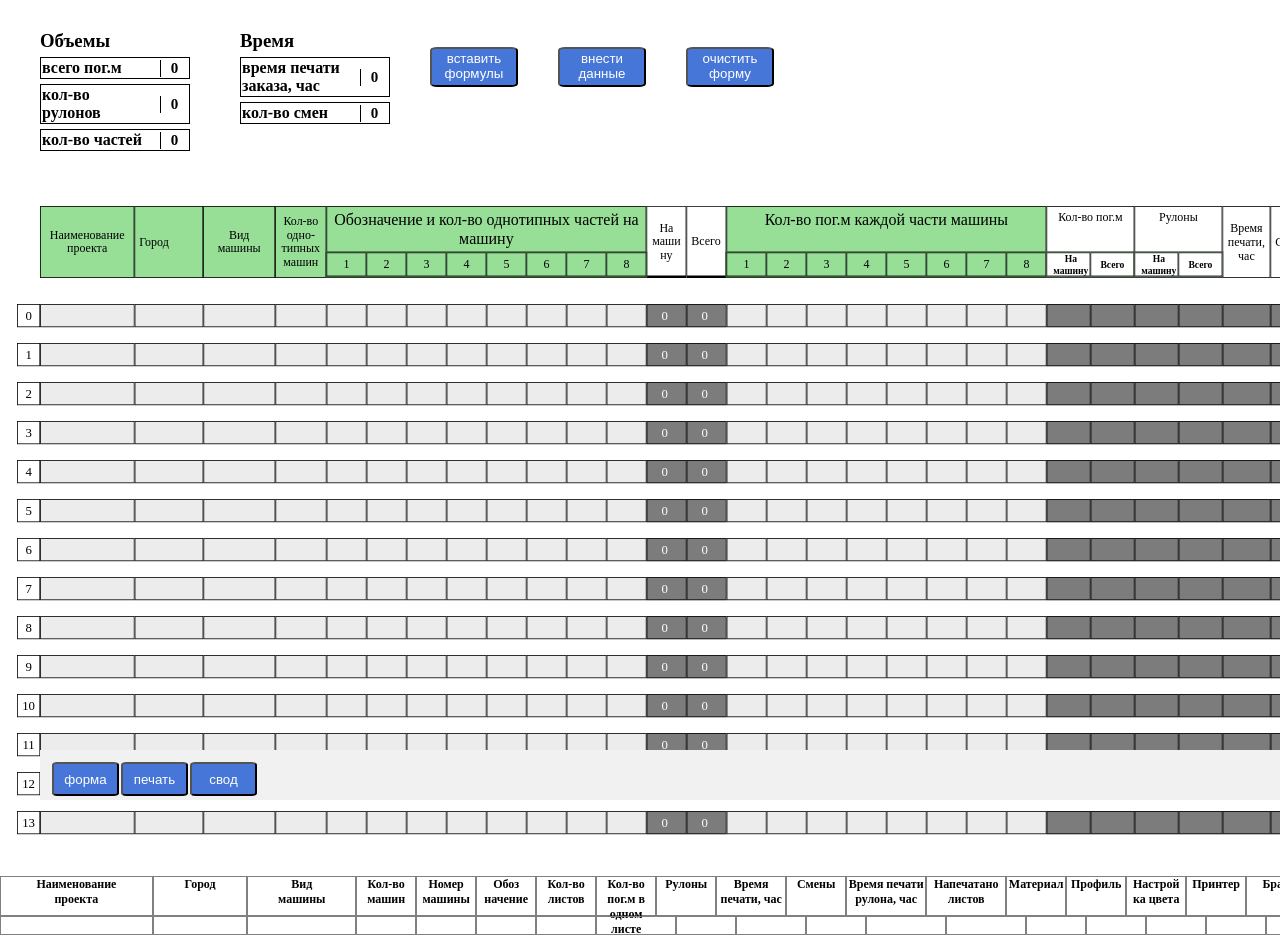
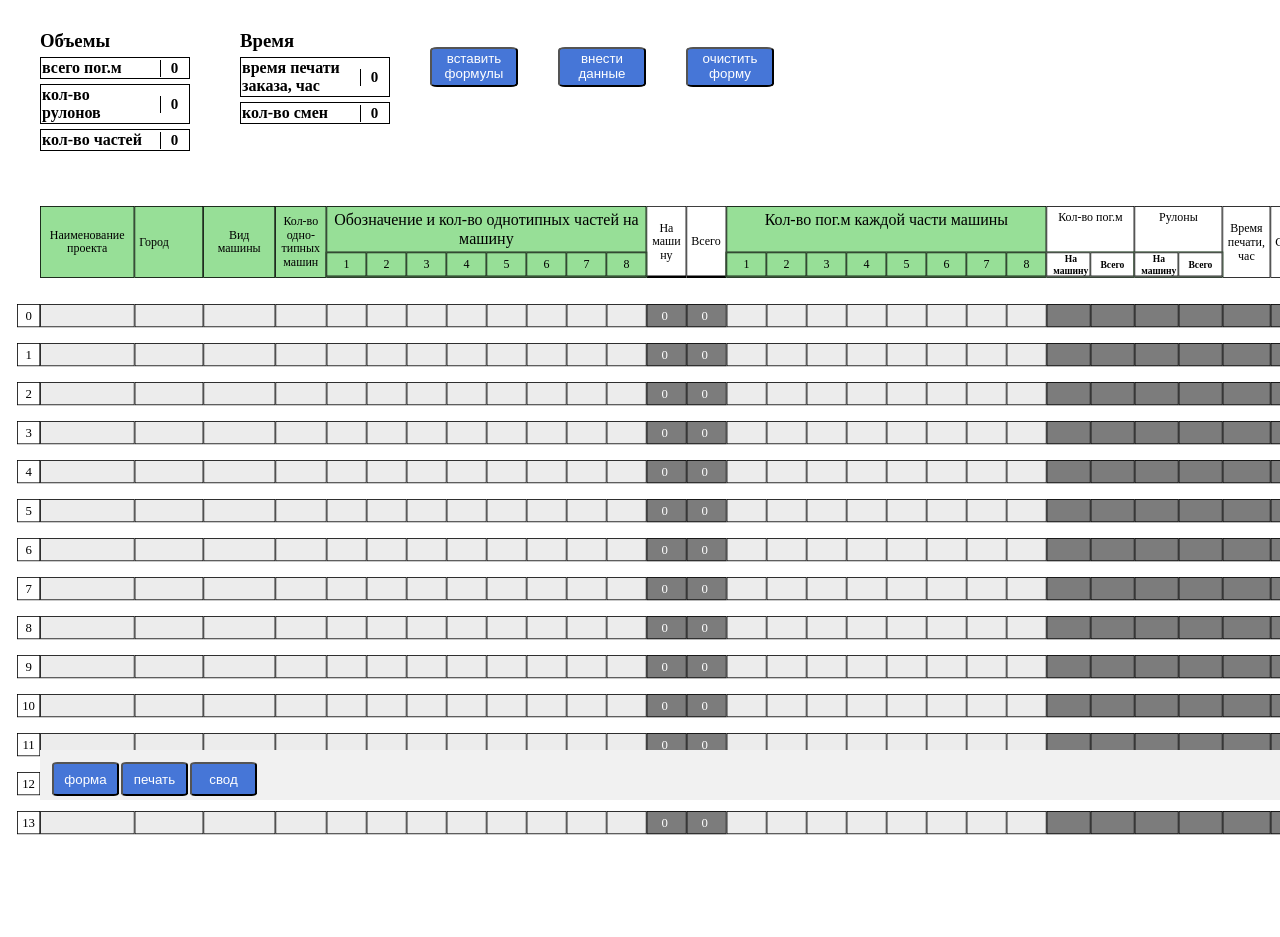
Before and after one commit to umer134/SV_Table_CRM, a React (Vite) app: page / in a window 1280 px wide. Shown: the top 937 px of the page. After the commit the page ends 876 px from the top, so only its background shows below. Built offline with nearby package versions, Linux system fonts and the light colour scheme.

Commit message:
need to add svod_tech_store-hook

```diff
--- a/src/App.jsx
+++ b/src/App.jsx
@@ -1,11 +1,11 @@
 import { useState } from 'react'
-import './App.css'
 import FormTable from './components/form/formTable/FormTable'
 import FormBoxes from './components/form/formBoxes/FormBoxes'
 import FormInputs from './components/form/formInputs/FormInputs'
 import Footer from './components/footer/Footer'
 import SvodTech_table from './components/svod_tech/svodTable/SvodTable'
 import SvodInputs from './components/svod_tech/svodInputs/SvodInputs'
+import './App.css'
 
 
 function App() {
@@ -15,6 +15,8 @@ function App() {
   const [cleanForm, setCleanForm] = useState(false);
   const [tableIndex, setTableIndex] = useState(Array(60).fill());
   const [currentIndex, setCurrentIndex] = useState(0)
+  const [tableWindow, setTableWindow] = useState("form");
+
   tableRows?.map((_, index) => {
     for (let i=0; i <= tableIndex.length; i++){
       if(tableIndex[i] == index){
@@ -26,7 +28,12 @@ function App() {
 
   return (
     <div >
-     <div className="header">
+      {
+      tableWindow == "form"
+      ?
+      (
+      <div>
+      <div className="header">
      <FormTable index={currentIndex} start={start}
       setStart={setStart} cleanForm={cleanForm}
       setCleanForm={setCleanForm} />
@@ -41,10 +48,21 @@ function App() {
       ))
      }
      </div>
-     <SvodTech_table />
-     <SvodInputs />
+      </div>
+     ):null
+     }
+     {
+      tableWindow == "summary"
+      ?
+      (
+        <>
+        <SvodTech_table />
+        <SvodInputs />
+        </>
+      ):null
+     }
      <div className='footer'>
-     <Footer />
+     <Footer index={currentIndex} tableWindow={tableWindow} setTableWindow={setTableWindow} />
      </div>
     </div>
   )
--- a/src/components/form/formInputs/FormInputs.jsx
+++ b/src/components/form/formInputs/FormInputs.jsx
@@ -1,6 +1,6 @@
 import { useEffect } from "react";
 import "./formInputs.css"
-import rowStores from "../../../store/hooks/inxex";
+import rowStores from "../../../store/hooks/form_index";
 
 const FormInputs = ({index, start, setStart, cleanForm, setCleanForm}) => {
 
--- a/src/components/form/formTable/FormTable.jsx
+++ b/src/components/form/formTable/FormTable.jsx
@@ -1,4 +1,4 @@
-import rowStores from "../../../store/hooks/inxex";
+import rowStores from "../../../store/hooks/form_index";
 
 const FormTable = ({index, start, setStart, cleanForm, setCleanForm}) => {
 
--- a/src/components/svod_tech/svodInputs/SvodInputs.jsx
+++ b/src/components/svod_tech/svodInputs/SvodInputs.jsx
@@ -3,28 +3,27 @@ import "./svodInputs.css"
 
 const SvodInputs = () => {
     return (
-        <div className="SV_table__head">
-        <div className="SV_name__project"></div>
-        <div className="SV_city"></div>
-        <div className="SV_view__machine"></div>
-        <div className="SV_quantity__machine"></div>
-        <div className="SV_number__machine"></div>
-        <div className="SV_name"></div>
-        <div className="SV_quantity__lists"></div>
-        <div className="SV_quantity__pogm"></div>
-        <div className="SV_rolls"></div>
-        <div className="SV_printing__time"></div>
-        <div className="SV_relays"></div>
-        <div className="SV_printing__time-relay"></div>
-        <div className="SV_printed__lists"></div>
-        <div className="SV_material"></div>
-        <div className="SV_profile"></div>
-        <div className="SV_color__settings"></div>
-        <div className="SV_printer"></div>
-        <div className="SV_brak"></div>
-        <div className="SV_status__print">
-            <div></div>
-            <div className="SV_SP__cells">
+        <div className="SVI_table__head">
+        <input className="SVI_name__project"/>
+        <input className="SVI_city"/>
+        <input className="SVI_view__machine"/>
+        <input className="SVI_quantity__machine"/>
+        <input className="SVI_number__machine"/>
+        <input className="SVI_name"/>
+        <input className="SVI_quantity__lists"/>
+        <input className="SVI_quantity__pogm"/>
+        <input className="SVI_rolls"/>
+        <input className="SVI_printing__time"/>
+        <input className="SVI_relays"/>
+        <input className="SVI_printing__time-relay"/>
+        <input className="SVI_printed__lists"/>
+        <input className="SVI_material"/>
+        <input className="SVI_profile"/>
+        <input className="SVI_color__settings"/>
+        <input className="SVI_printer"/>
+        <input className="SVI_brak"/>
+        <div className="SVI_status__print">
+            <div className="SVI_SP__cells">
                 <input />
                 <input />
                 <input />
@@ -46,10 +45,10 @@ const SvodInputs = () => {
                 <input />
                 <input />
             </div>
-        </div>
-        <div className="SV_mounting"></div>
-        <div className="SV_dismantling"></div>
-        <div className="SV_type"></div>
+            </div>
+        <input className="SVI_mounting"/>
+        <input className="SVI_dismantling"/>
+        <input className="SVI_type"/>
     </div>
      );
 }
--- a/src/components/svod_tech/svodInputs/svodInputs.css
+++ b/src/components/svod_tech/svodInputs/svodInputs.css
@@ -5,86 +5,106 @@
 } */
 
 
-.SV_table__head{
+.SVI_table__head{
+    margin-left: 40px;
     display: flex;
     flex-direction: row;
     max-height: 40px;
     max-width: 110%;
     min-width: 110%;
 }
-.SV_table__head div {
+.SVI_table__head input {
     border: 1px solid gray;
     font-size: 12px;
     font-weight: 700;
     min-width: 60px;
+    max-width: 60px;
     text-align: center;
+    border-left: none;
 }
 
-.SV_SP__cells {
+.SVI_SP__cells {
     display: flex;
     flex-direction: row;
     border-bottom: none !important;
 
 }
 
-.SV_SP__cells div {
+.SVI_SP__cells input {
     max-width: 24px;
     min-width: 24px;
     text-align: center;
     border-bottom: none !important;
     border-top: none !important;
+    border-right: none !important;
 }
 
-.SV_name__project {
+.SVI_name__project {
     padding: 0 35px;
+    border: 1px solid gray !important;
 }
 
-.SV_city, .SV_view__machine {
+.SVI_city, .SV_view__machine {
     padding: 0 28px;
 
 }
 
 /* ======================= */
-.SV_name__project {
-    min-width: 152.78px !important;
+
+.SVI_status__print {
+    min-width: 482px;
+    text-align: center;
+    border: 1px solid gray;
+
 }
 
-.SV_city {
-    min-width: 94.64px !important;
+.SVI_name__project {
+    min-width: 152.78px !important;
+    max-width: 152.78px !important;
 }
 
-.SV_view__machine {
-    min-width: 108.78px !important;
+.SVI_city {
+    min-width: 94.64px !important;
+    max-width: 94.64px !important;
 }
 
-.SV_quantity__pogm{
-    min-width: 80px !important;
+.SVI_view__machine {
+    min-width: 108.78px !important;
+    max-width: 108.78px !important;
 }
 
-.SV_printing__time {
-    min-width: 70px !important;
+.SVI_quantity__pogm{
+    min-width: 80px !important;
+    max-width: 80px !important;
 }
 
-.SV_printing__time-relay {
-    min-width: 80px !important;
+.SVI_printing__time {
+    min-width: 70px !important;
+    max-width: 70px !important;
 }
 
-.SV_printed__lists {
+.SVI_printing__time-relay {
     min-width: 80px !important;
+    max-width: 80px !important;
 }
 
-.SV_SP__cells {
+.SVI_printed__lists {
+    min-width: 80px !important;
+    max-width: 80px !important;
+}
+
+.SVI_SP__cells {
     display: flex;
     flex-direction: row;
     border: none !important;
 }
 
-.SV_SP__cells input {
+.SVI_SP__cells input {
     max-width: 24px;
     min-width: 24px;
     text-align: center;
+    border: 1px solid gray !important;
     border-top: none !important;
-    border-bottom: none !important ;
     border-left: none !important;
 }
 /* .status__print {
--- a/src/components/svod_tech/svodTable/SvodTable.jsx
+++ b/src/components/svod_tech/svodTable/SvodTable.jsx
@@ -10,7 +10,7 @@ const SvodTech_table = () => {
         <div className="SV_number__machine">Номер <br/> машины</div>
         <div className="SV_name">Обоз <br/> начение</div>
         <div className="SV_quantity__lists">Кол-во <br/> листов</div>
-        <div className="SV_quantity__pog.m">Кол-во пог.м в <br/> одном листе</div>
+        <div className="SV_quantity__pogm">Кол-во пог.м в <br/> одном листе</div>
         <div className="SV_rolls">Рулоны</div>
         <div className="SV_printing__time">Время<br/>печати, час</div>
         <div className="SV_relays">Смены</div>
--- a/src/components/svod_tech/svodTable/svodTable.css
+++ b/src/components/svod_tech/svodTable/svodTable.css
@@ -8,40 +8,158 @@
 
 
 .SV_table__head{
+    margin-top: 40px;
+    margin-left: 40px;
     display: flex;
     flex-direction: row;
     max-height: 40px;
     max-width: 110%;
     min-width: 110%;
 }
-.SV_table__head div {
+.SV_quantity__machine, .SV_number__machine,
+.SV_name, .SV_quantity__lists, .SV_rolls,
+.SV_relays, .SV_material, .SV_profile,
+.SV_color__settings, .SV_printer,
+.SV_brak, .SV_mounting, .SV_dismantling,
+.SV_type
+ {
     border: 1px solid gray;
     font-size: 12px;
     font-weight: 700;
+    text-align: center;
     min-width: 60px;
-    text-align: center;
+    max-width: 60px;
+    border-left: none;
 }
 
 .SV_SP__cells {
+    border: 1px solid gray;
+    font-size: 12px;
+    font-weight: 700;
+    text-align: center;
     display: flex;
     flex-direction: row;
-    border: none !important;
+    /* border: none !important; */
 }
 
 .SV_SP__cells div {
+    border: 1px solid gray;
+    font-size: 12px;
+    font-weight: 700;
+    text-align: center;
+    min-width: 24px;
+    /* max-width: 24px; */
+    text-align: center;
+    /* border-top: none !important;
+    border-bottom: none !important ; */
+}
+
+.SV_name__project {
+    border: 1px solid gray;
+    font-size: 12px;
+    font-weight: 700;
+    text-align: center;
+    padding: 0 35px;
+}
+
+.SV_city, .SV_view__machine {
+    border: 1px solid gray;
+    font-size: 12px;
+    font-weight: 700;
+    text-align: center;
+    padding: 0 28px;
+}
+
+
+/* ============================ */
+
+.SV_status__print {
+    text-align: center;
+    border: 1px solid gray;
+    border-bottom: none;
+}
+
+.SV_name__project {
+    min-width: 152.78px !important;
+    max-width: 152.78px !important;
+}
+
+.SV_city {
+    border: 1px solid gray;
+    font-size: 12px;
+    font-weight: 700;
+    text-align: center;
+    min-width: 94.64px !important;
+    max-width: 94.64px !important;
+}
+
+.SV_view__machine {
+    border: 1px solid gray;
+    font-size: 12px;
+    font-weight: 700;
+    text-align: center;
+    min-width: 108.78px !important;
+    max-width: 108.78px !important;
+}
+.SV_quantity__pogm{
+    border: 1px solid gray;
+    font-size: 12px;
+    font-weight: 700;
+    text-align: center;
+    min-width: 80px !important;
+    max-width: 80px !important;
+}
+
+.SV_printing__time {
+    border: 1px solid gray;
+    font-size: 12px;
+    font-weight: 700;
+    text-align: center;
+    min-width: 70px !important;
+    max-width: 70px !important;
+}
+
+.SV_printing__time-relay {
+    border: 1px solid gray;
+    font-size: 12px;
+    font-weight: 700;
+    text-align: center;
+    min-width: 80px !important;
+    max-width: 80px !important;
+}
+
+.SV_printed__lists {
+    border: 1px solid gray;
+    font-size: 12px;
+    font-weight: 700;
+    text-align: center;
+    min-width: 80px !important;
+    max-width: 80px !important;
+}
+
+.SV_SP__cells {
+    border: 1px solid gray;
+    font-size: 12px;
+    font-weight: 700;
+    text-align: center;
+    display: flex;
+    flex-direction: row;
+    border-left: none !important;
+    border-right: none !important;
+}
+
+
+
+.SV_SP__cells div {
+    border: 1px solid gray !important;
+    font-size: 12px !important;
+    font-weight: 700 !important;
+    text-align: center !important;
     max-width: 24px;
     min-width: 24px;
     text-align: center;
     border-top: none !important;
     border-bottom: none !important ;
+    border-left: none !important;
 }
-
-.SV_name__project {
-    padding: 0 35px;
-}
-
-.SV_city, .SV_view__machine {
-    padding: 0 28px;
-
-
-}
+/* ============================ */
--- /dev/null
+++ b/src/store/hooks/svod_tech_index.jsx
@@ -0,0 +1 @@
+import { create } from "zustand";
```
Also changed, not shown: src/components/footer/Footer.jsx (+12 -4 lines), src/store/hooks/form_index.jsx (renamed from src/store/hooks/inxex.jsx).
